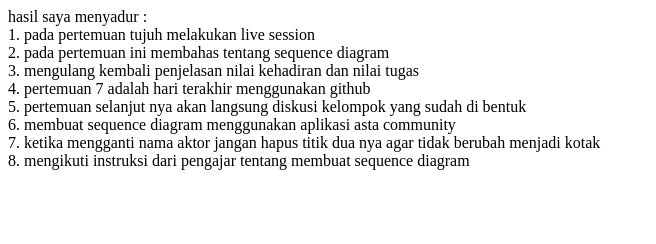
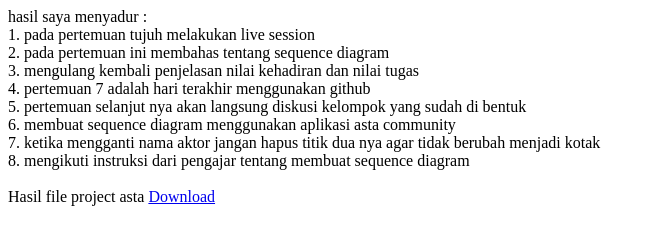
Before and after one commit to indahwulandari/sadurrpl, a plain HTML site: page 7/index.html in a window 1280 px wide. Shown: the whole page, without its empty margins (0-656 px from the left). Drawn offline with Linux system fonts and the light colour scheme.

Commit message:
Update index.html

```diff
--- a/7/index.html
+++ b/7/index.html
@@ -7,3 +7,5 @@
 6. membuat sequence diagram menggunakan aplikasi asta community<br>
 7. ketika mengganti nama aktor jangan hapus titik dua nya agar tidak berubah menjadi kotak<br>
 8. mengikuti instruksi dari pengajar tentang membuat sequence diagram<br>
+<br>
+Hasil file project asta  <a href="SDpert7.asta" target="_blank">Download</a>
```
